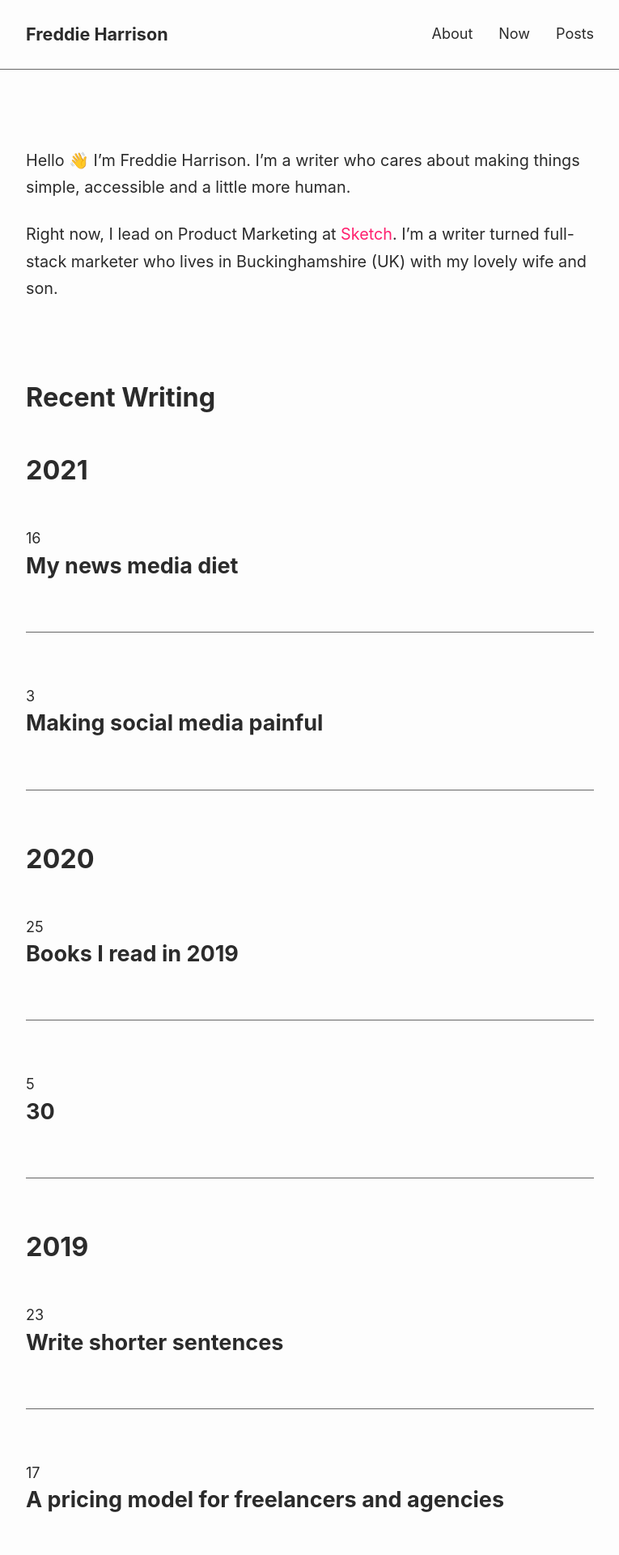
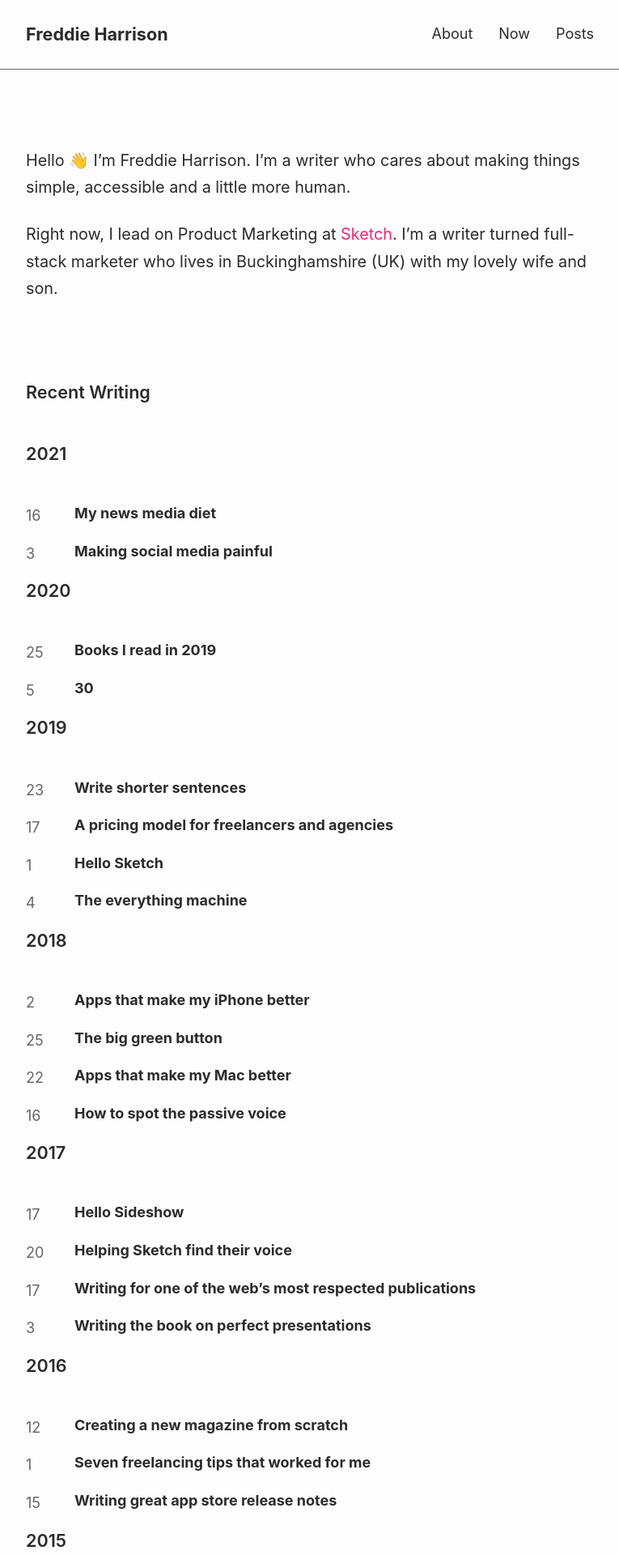
Before and after one commit to freddiewrites/freddiewrites.github.io, a Jekyll site: the page built from index.markdown, in a window 1280 px wide. Shown: the top 1920 px of the page at 81% size, without its empty margins (257-1022 px from the left). Built offline with Jekyll 4.4.1, drawn with Linux system fonts in a browser that asks for light colours.

Commit message:
Update post card styling for horizontal layout
- Remove borders and excess padding from post cards
- Add flexbox layout with date on left, title on right
- Reduce font sizes to 1em for both date and title
- Add compact spacing between posts
- Style year headers smaller and more subtle
- Remove obsolete post-meta and post-excerpt styles

Co-Authored-By: Claude Sonnet 4.5 <noreply@anthropic.com>

```diff
--- a/_sass/_components.scss
+++ b/_sass/_components.scss
@@ -70,18 +70,20 @@
 
 /* Post cards (for lists) */
 .post-card {
-  margin-bottom: var(--space-2xl);
-  padding-bottom: var(--space-xl);
-  border-bottom: 1px solid var(--text-muted);
+  display: flex;
+  gap: var(--space-md);
+  margin-bottom: var(--space-sm);
 
-  &:last-child {
-    border-bottom: none;
+  time {
+    font-size: 1em;
+    color: var(--text-muted);
+    flex-shrink: 0;
+    min-width: 2em;
   }
 
   .post-title {
-    margin-top: 0;
-    margin-bottom: var(--space-sm);
-    font-size: 1.5em;
+    margin: 0;
+    font-size: 1em;
 
     a {
       color: var(--text-color);
@@ -91,25 +93,17 @@
       }
     }
   }
-
-  .post-excerpt {
-    color: var(--text-muted);
-    margin-bottom: 0;
-  }
 }
 
-/* Post metadata */
-.post-meta {
-  color: var(--text-muted);
-  font-size: 0.9em;
-  margin-bottom: var(--space-lg);
+/* Year headers in posts section */
+.posts h2 {
+  font-size: 1.2em;
+  font-weight: 600;
+  margin-top: var(--space-lg);
+  margin-bottom: var(--space-md);
 
-  time {
-    color: var(--text-muted);
-  }
-
-  span {
-    margin: 0 var(--space-xs);
+  &:first-of-type {
+    margin-top: var(--space-md);
   }
 }
 
```
